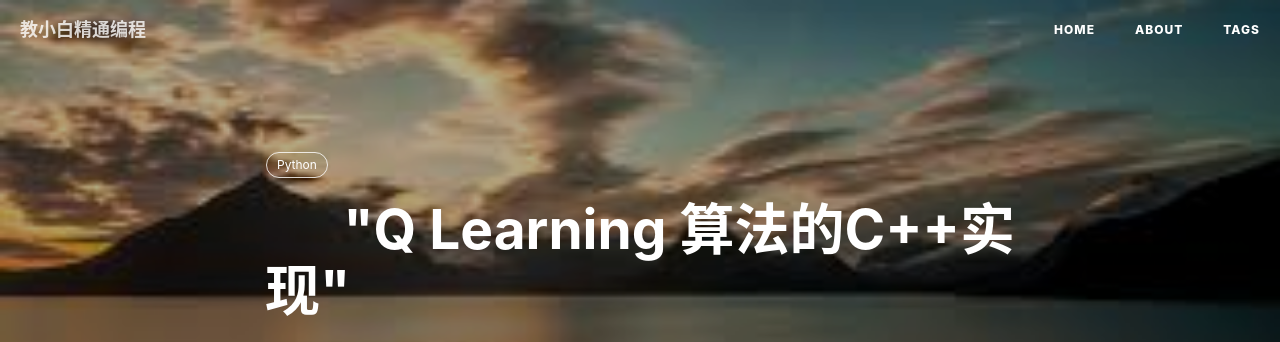
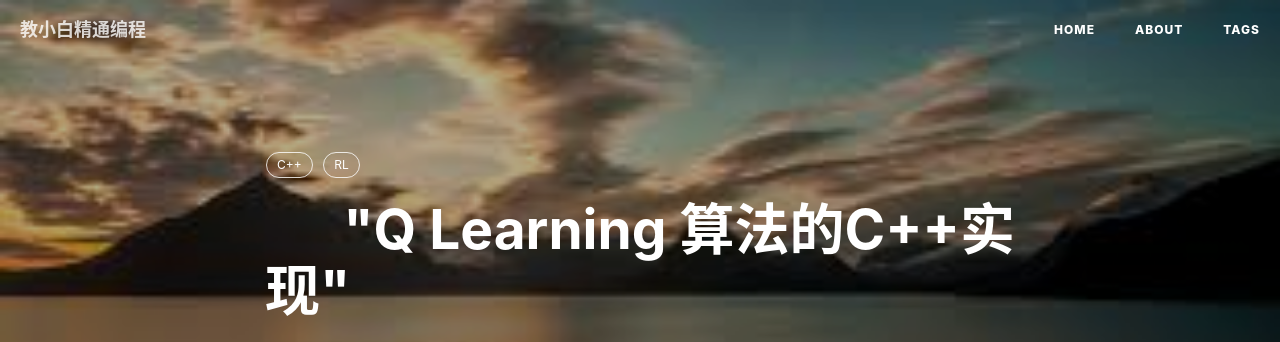
Before and after one commit to xuepro/xuepro.github.io, a Jekyll site: the page built from _posts/2018-05-24-Q Learning 算法的C++实现.md, in a window 1280 px wide and 900 px high. Shown: the top 342 px of the window. Built offline with Jekyll 4.4.1, drawn with Linux system fonts in a browser that asks for light colours; nearby versions of some CDN libraries; comment, search, counter and statistics services are not loaded.

Commit message:
Update 2018-05-24-Q Learning 算法的C++实现.md

```diff
--- a/_posts/2018-05-24-Q Learning 算法的C++实现.md
+++ b/_posts/2018-05-24-Q Learning 算法的C++实现.md
@@ -9,7 +9,8 @@ header-mask:  0.3
 catalog:      true
 multilingual: true
 tags:
-    - Python
+    - C++
+    - RL
 
 ---
 版权所有(hwdong)，未经作者同意，不得转载！
```
